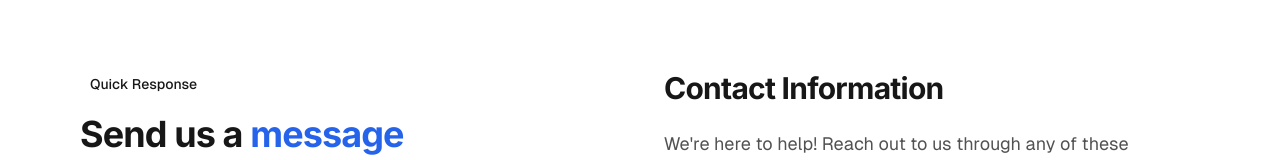
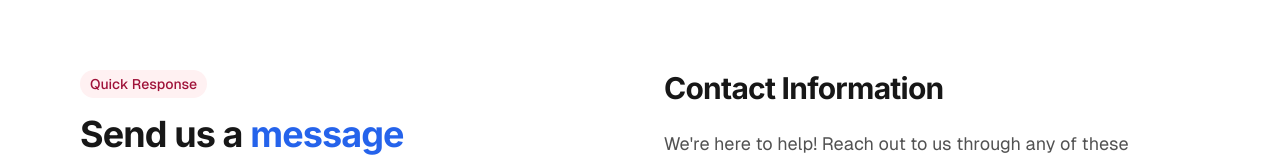
Before and after one commit to sam4rano/praimcraft, a Next.js app: page /contact in a window 1280 px wide. Shown: the part 630-790 px from the top of the page. Built offline with nearby package versions, Linux system fonts and the light colour scheme.

Commit message:
fix: Change accent badge variant to secondary (correct variant name)

```diff
--- a/src/app/about/page.tsx
+++ b/src/app/about/page.tsx
@@ -158,7 +158,7 @@ export default function AboutPage() {
         <Container>
           <div className="grid grid-cols-1 lg:grid-cols-2 gap-12 items-center">
             <div>
-              <Badge variant="accent" size="md" className="mb-4">Since 2016</Badge>
+              <Badge variant="secondary" size="md" className="mb-4">Since 2016</Badge>
               <h2 className="text-3xl sm:text-4xl lg:text-5xl font-bold mb-6">
                 Our <span className="text-primary-600">Story</span>
               </h2>
--- a/src/app/contact/page.tsx
+++ b/src/app/contact/page.tsx
@@ -30,7 +30,7 @@ export default function ContactPage() {
           <div className="grid grid-cols-1 lg:grid-cols-2 gap-12">
             {/* Contact Form */}
             <div>
-              <Badge variant="accent" size="md" className="mb-4">Quick Response</Badge>
+              <Badge variant="secondary" size="md" className="mb-4">Quick Response</Badge>
               <h2 className="text-3xl sm:text-4xl font-bold mb-6">
                 Send us a <span className="text-primary-600">message</span>
               </h2>
```
